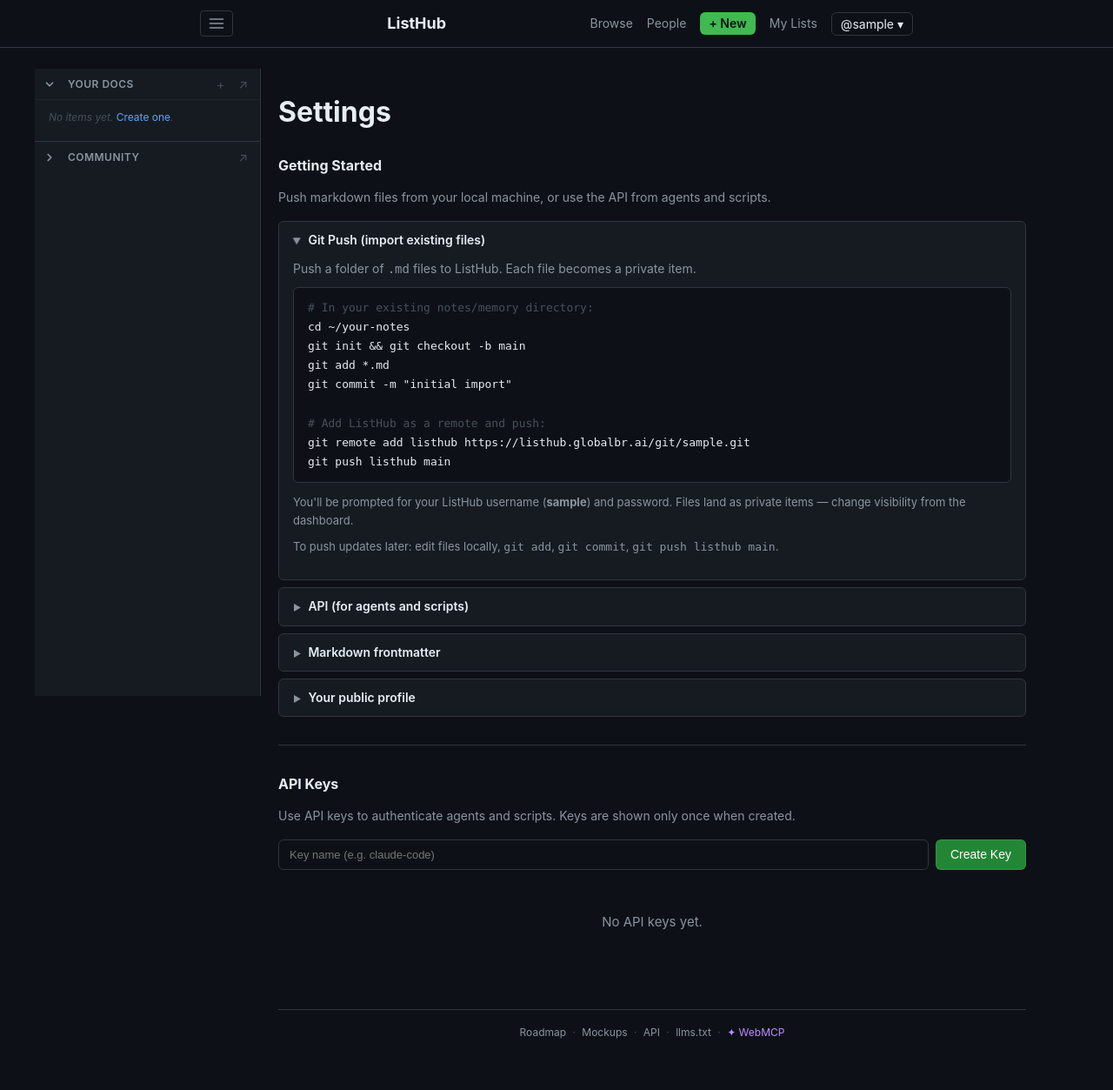
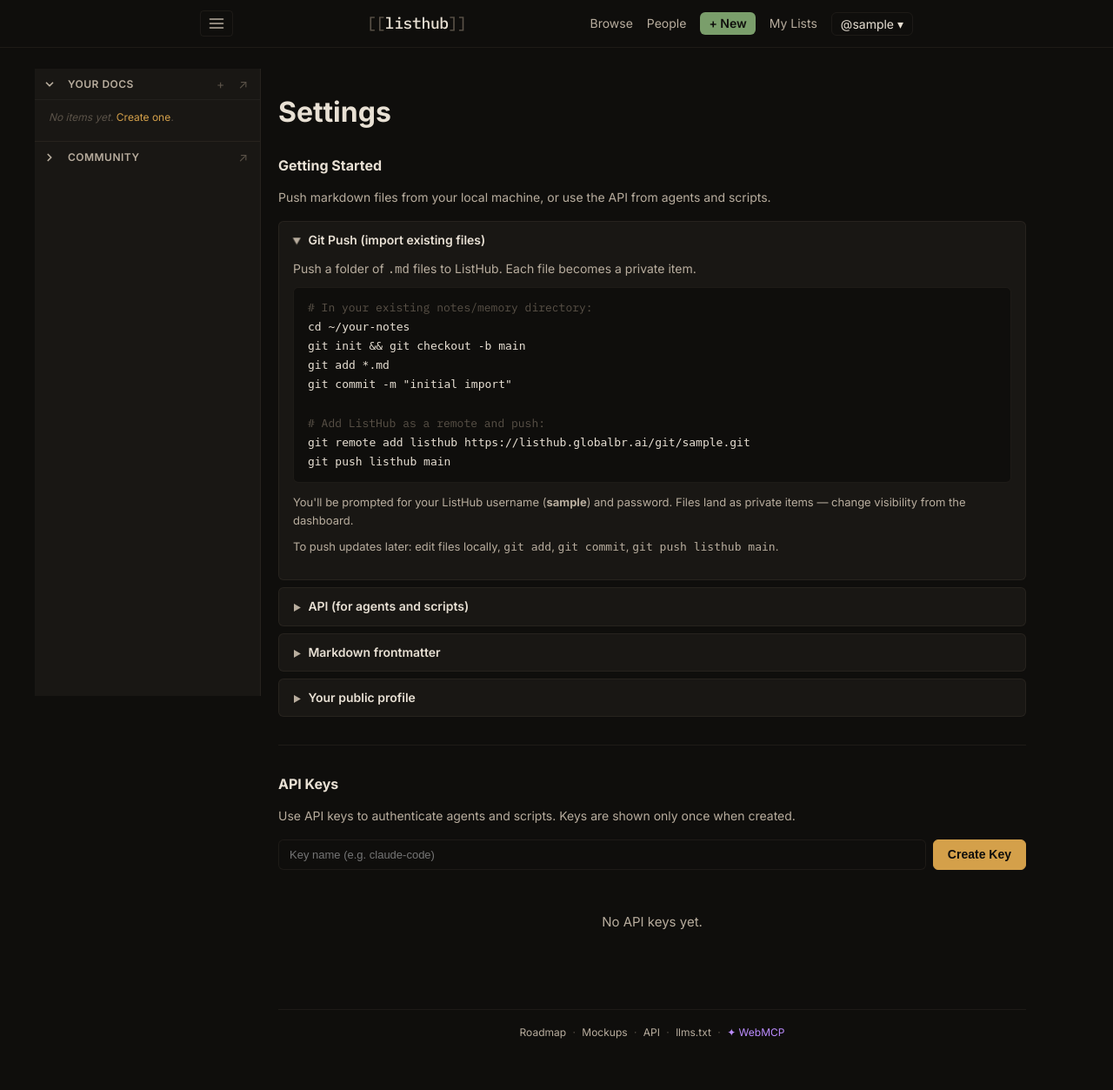
Before and after one commit to tmad4000/listhub, a Flask app: page /dash/settings in a window 1280 px wide. Shown: the whole page at 87% size. Run offline with Flask 3, Linux system fonts and the light colour scheme; a user stored in the database is signed in; data that the repository does not hold is empty; some libraries are stand-ins or nearby versions.

Commit message:
feat: design system upgrade — obsidian+amber palette
Swap GitHub-blue theme for WikiHub's warm obsidian+amber design system:
- CSS variables: warm blacks (#0f0e0c), amber accent (#d4a04a), warm borders
- Typography: Inter body + IBM Plex Mono code/logo via Google Fonts
- Logo: [[listhub]] bracket style with IBM Plex Mono
- Buttons: green→amber primary, dark text on amber bg
- Badges: green=public, rust=private, amber=edit, slate=shared, muted=unlisted
- All monospace refs → var(--font-mono), all hardcoded colors → CSS vars

Co-Authored-By: Claude Opus 4.6 (1M context) <noreply@anthropic.com>

```diff
--- a/static/style.css
+++ b/static/style.css
@@ -1,25 +1,35 @@
 :root {
-    --bg: #0d1117;
-    --bg-secondary: #161b22;
-    --bg-tertiary: #21262d;
-    --border: #30363d;
-    --text: #e6edf3;
-    --text-muted: #8b949e;
-    --text-dim: #484f58;
-    --accent: #58a6ff;
-    --accent-hover: #79c0ff;
-    --green: #3fb950;
-    --red: #f85149;
-    --orange: #d29922;
-    --purple: #bc8cff;
+    /* surfaces — obsidian warm */
+    --bg: #0f0e0c;
+    --bg-secondary: #191714;
+    --bg-tertiary: #221f1b;
+    --border: rgba(200, 180, 150, 0.08);
+    --border-emphasis: rgba(200, 180, 150, 0.15);
+    --border-strong: rgba(200, 180, 150, 0.25);
+    /* text — warm ink */
+    --text: #e8e0d4;
+    --text-muted: #b8ad9e;
+    --text-dim: #5a5248;
+    /* accent — amber/gold */
+    --accent: #d4a04a;
+    --accent-hover: #e0b35a;
+    --accent-muted: rgba(212, 160, 74, 0.12);
+    /* semantic */
+    --green: #7a9e6b;
+    --red: #c45c3c;
+    --orange: #d4a04a;
+    --purple: #7a9bb5;
     --radius: 6px;
     --max-width: 860px;
+    /* typography */
+    --font-body: 'Inter', -apple-system, BlinkMacSystemFont, "Segoe UI", Helvetica, Arial, sans-serif;
+    --font-mono: 'IBM Plex Mono', 'Menlo', monospace;
 }
 
 * { margin: 0; padding: 0; box-sizing: border-box; }
 
 body {
-    font-family: -apple-system, BlinkMacSystemFont, "Segoe UI", Helvetica, Arial, sans-serif;
+    font-family: var(--font-body);
     background: var(--bg);
     color: var(--text);
     line-height: 1.6;
@@ -45,10 +55,14 @@ a:hover { color: var(--accent-hover); text-decoration: underline; }
     align-items: center;
 }
 .logo {
-    font-size: 18px;
-    font-weight: 700;
+    font-family: var(--font-mono);
+    font-size: 1.125rem;
+    font-weight: 500;
+    letter-spacing: -0.02em;
     color: var(--text);
 }
+.logo .bracket { color: var(--text-dim); }
+.logo .name { color: var(--text); }
 .logo:hover { color: var(--text); text-decoration: none; }
 .header-nav { display: flex; gap: 16px; align-items: center; }
 .header-nav a { color: var(--text-muted); font-size: 14px; }
@@ -68,13 +82,14 @@ a:hover { color: var(--accent-hover); text-decoration: underline; }
     text-decoration: none;
     line-height: 1.5;
 }
-.btn:hover { background: #30363d; text-decoration: none; color: var(--text); }
+.btn:hover { background: var(--bg-tertiary); text-decoration: none; color: var(--text); }
 .btn-primary {
-    background: #238636;
-    border-color: rgba(240,246,252,0.1);
-    color: #fff;
+    background: var(--accent);
+    border-color: var(--accent);
+    color: #0f0e0c;
+    font-weight: 600;
 }
-.btn-primary:hover { background: #2ea043; color: #fff; }
+.btn-primary:hover { background: var(--accent-hover); color: #0f0e0c; }
 .btn-danger {
     background: transparent;
     border-color: var(--border);
@@ -609,7 +625,7 @@ a:hover { color: var(--accent-hover); text-decoration: underline; }
     border-radius: var(--radius);
     padding: 12px 16px;
     margin-bottom: 12px;
-    font-family: ui-monospace, SFMono-Regular, "SF Mono", Menlo, Consolas, monospace;
+    font-family: var(--font-mono);
     font-size: 13px;
     line-height: 1.7;
     overflow-x: auto;
--- a/templates/base.html
+++ b/templates/base.html
@@ -5,7 +5,10 @@
     <meta name="viewport" content="width=device-width, initial-scale=1.0">
     <meta name="csrf-token" content="{{ csrf_token() }}">
     <title>{% block title %}ListHub{% endblock %}</title>
-    <link rel="stylesheet" href="{{ url_for('static', filename='style.css') }}?v=5">
+    <link rel="preconnect" href="https://fonts.googleapis.com">
+    <link rel="preconnect" href="https://fonts.gstatic.com" crossorigin>
+    <link href="https://fonts.googleapis.com/css2?family=IBM+Plex+Mono:wght@400;500;600&family=Inter:wght@400;500;600;700&display=swap" rel="stylesheet">
+    <link rel="stylesheet" href="{{ url_for('static', filename='style.css') }}?v=6-amber">
     <link rel="stylesheet" href="{{ url_for('static', filename='sidebar.css') }}?v=10-perf">
     <meta name="description" content="ListHub - A publishing and sharing layer for notes, lists, and knowledge. Agent-native REST API for programmatic access. Register, create, search, and collaborate.">
     <link rel="api" href="/api/docs" title="API Documentation">
@@ -18,7 +21,7 @@
             <button class="sb-toggle" id="sb-toggle" aria-label="Toggle sidebar" title="Toggle sidebar">
                 <svg width="20" height="20" viewBox="0 0 24 24" fill="none" stroke="currentColor" stroke-width="2" stroke-linecap="round" stroke-linejoin="round"><line x1="3" y1="6" x2="21" y2="6"/><line x1="3" y1="12" x2="21" y2="12"/><line x1="3" y1="18" x2="21" y2="18"/></svg>
             </button>
-            <a href="/" class="logo">ListHub</a>
+            <a href="/" class="logo"><span class="bracket">[[</span><span class="name">listhub</span><span class="bracket">]]</span></a>
             <nav class="header-nav">
                 <a href="{{ url_for('views.browse') }}">Browse</a>
                 <a href="{{ url_for('views.community') }}">People</a>
```
Also changed, not shown: other parts of static/style.css (+13 -12 lines).
